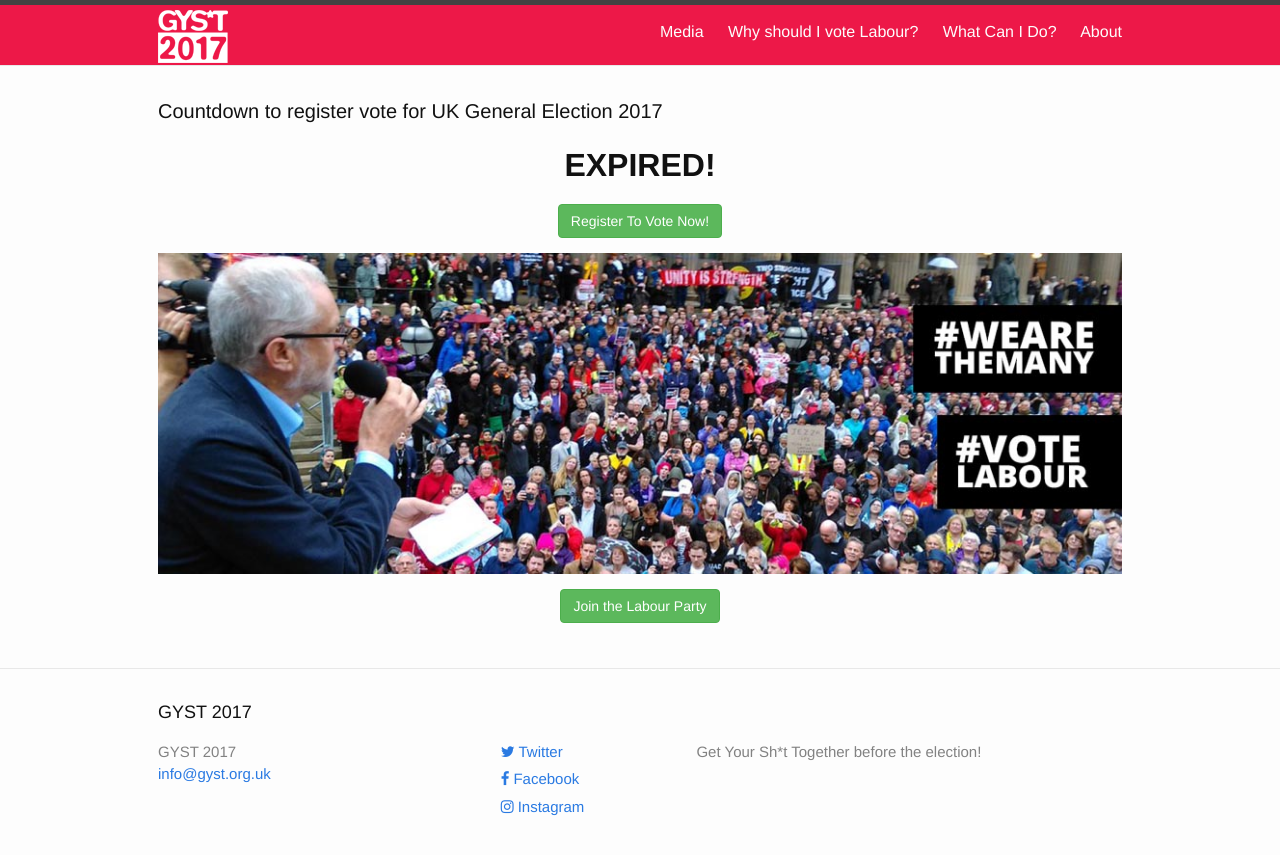
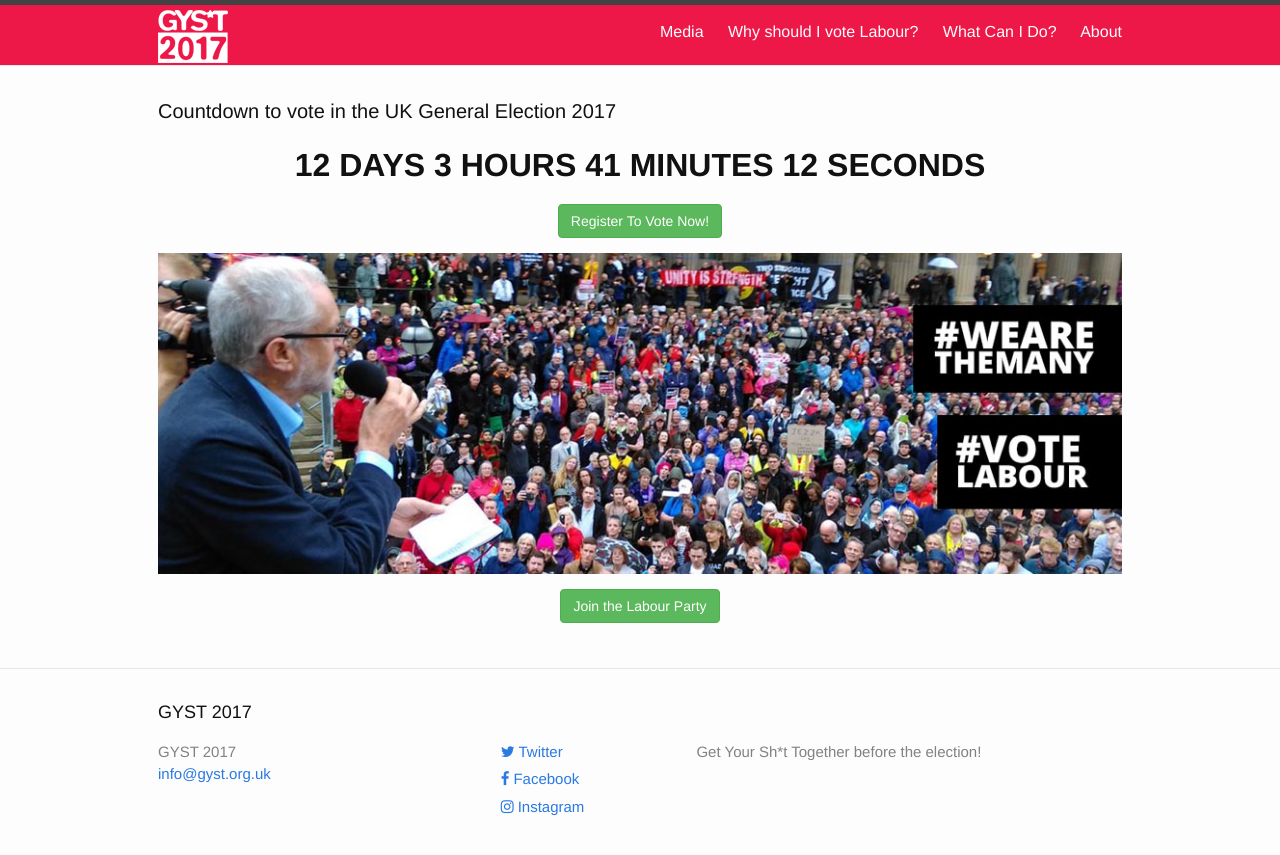
Before and after one commit to JustinWingChungHui/gyst, a Jekyll site: the page built from index.md, in a window 1280 px wide. Shown: the top 855 px of the page. Built offline with Jekyll 4.4.1, drawn with Linux system fonts in a browser that asks for light colours; nearby versions of some CDN libraries.

Commit message:
Changed website to display countdown to election

```diff
--- a/_layouts/home.html
+++ b/_layouts/home.html
@@ -4,7 +4,7 @@
 
 <div class="home">
 
-  <h1 class="page-heading">Countdown to register vote for UK General Election 2017</h1>
+  <h1 class="page-heading">Countdown to vote in the UK General Election 2017</h1>
 
   {{ content }}
 
--- a/assets/countdown.js
+++ b/assets/countdown.js
@@ -1,4 +1,4 @@
-CountDownTimer('05/22/2017 11:59 PM', 'countdown');
+CountDownTimer('06/08/2017 07:00 PM', 'countdown');
 
 function CountDownTimer(date, id)
 {
@@ -16,7 +16,7 @@
         if (distance < 0) {
 
             clearInterval(timer);
-            document.getElementById(id).innerHTML = 'EXPIRED!';
+            document.getElementById(id).innerHTML = 'VOTE NOW!';
 
             return;
         }
```
